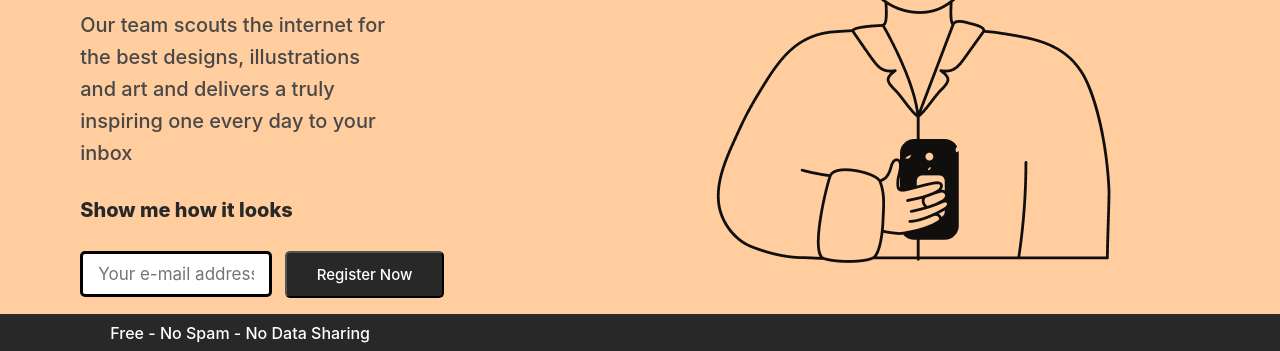
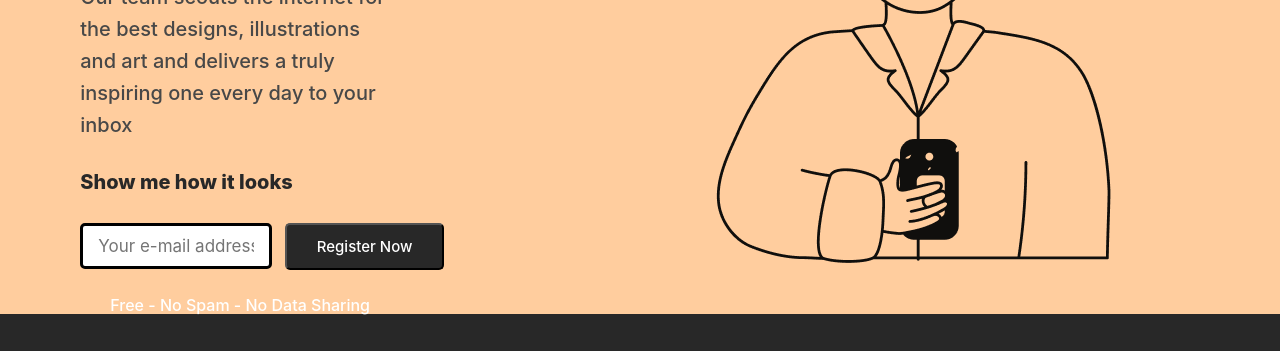
Before and after one commit to Abhay2212/Micro_Project_1, a plain HTML site: page index.html in a window 1280 px wide. Shown: the part 246-597 px from the top of the page. Drawn offline with Linux system fonts and the light colour scheme.

Commit message:
margin reduced of main-left

```diff
--- a/style.css
+++ b/style.css
@@ -14,7 +14,8 @@ main {
 }
 .main-left {
   width: 30vw;
-  margin: 73px 0;
+  /* margin: 73px 0; */
+  margin: 45px 0px;
 }
 .heading {
   color: #282828;
```
